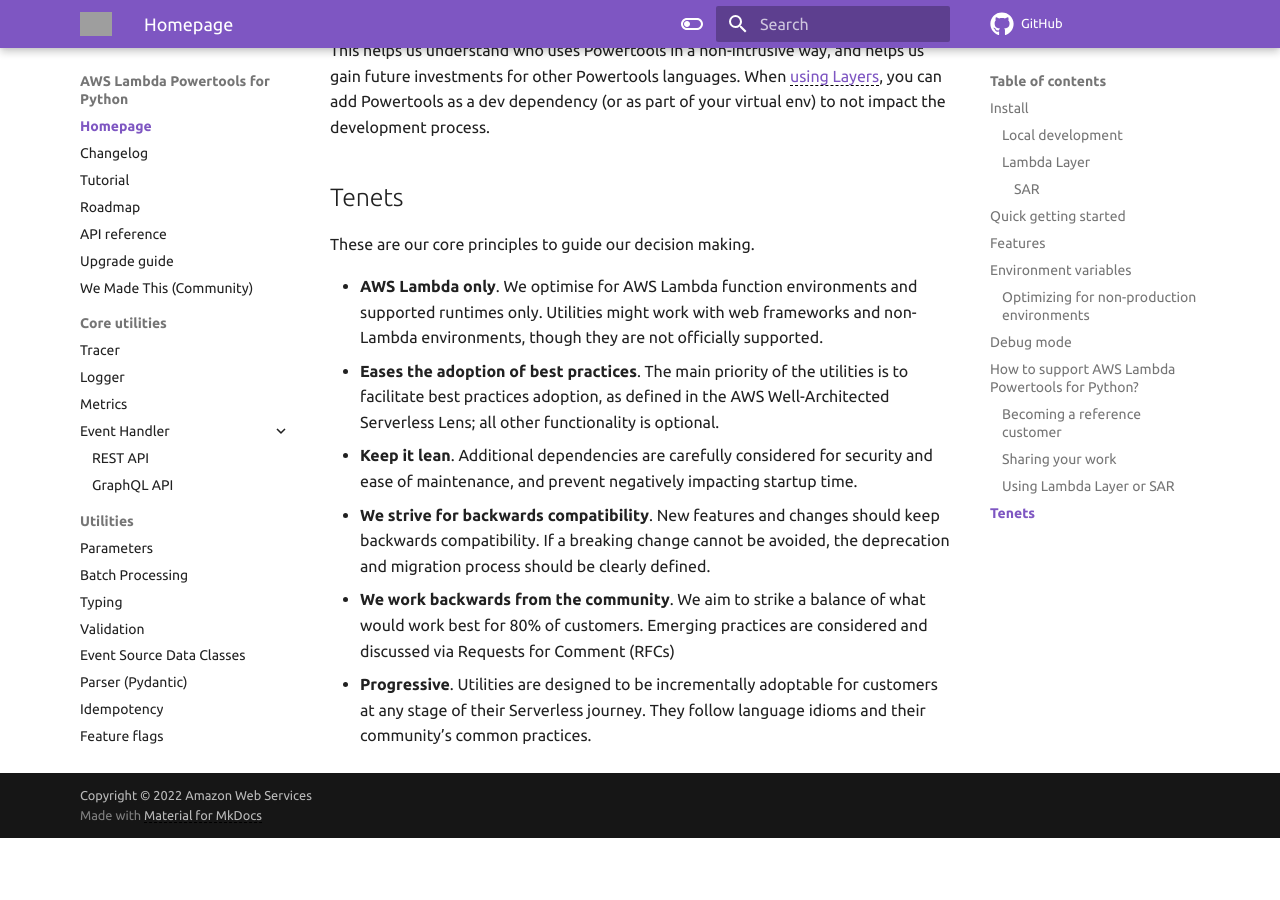
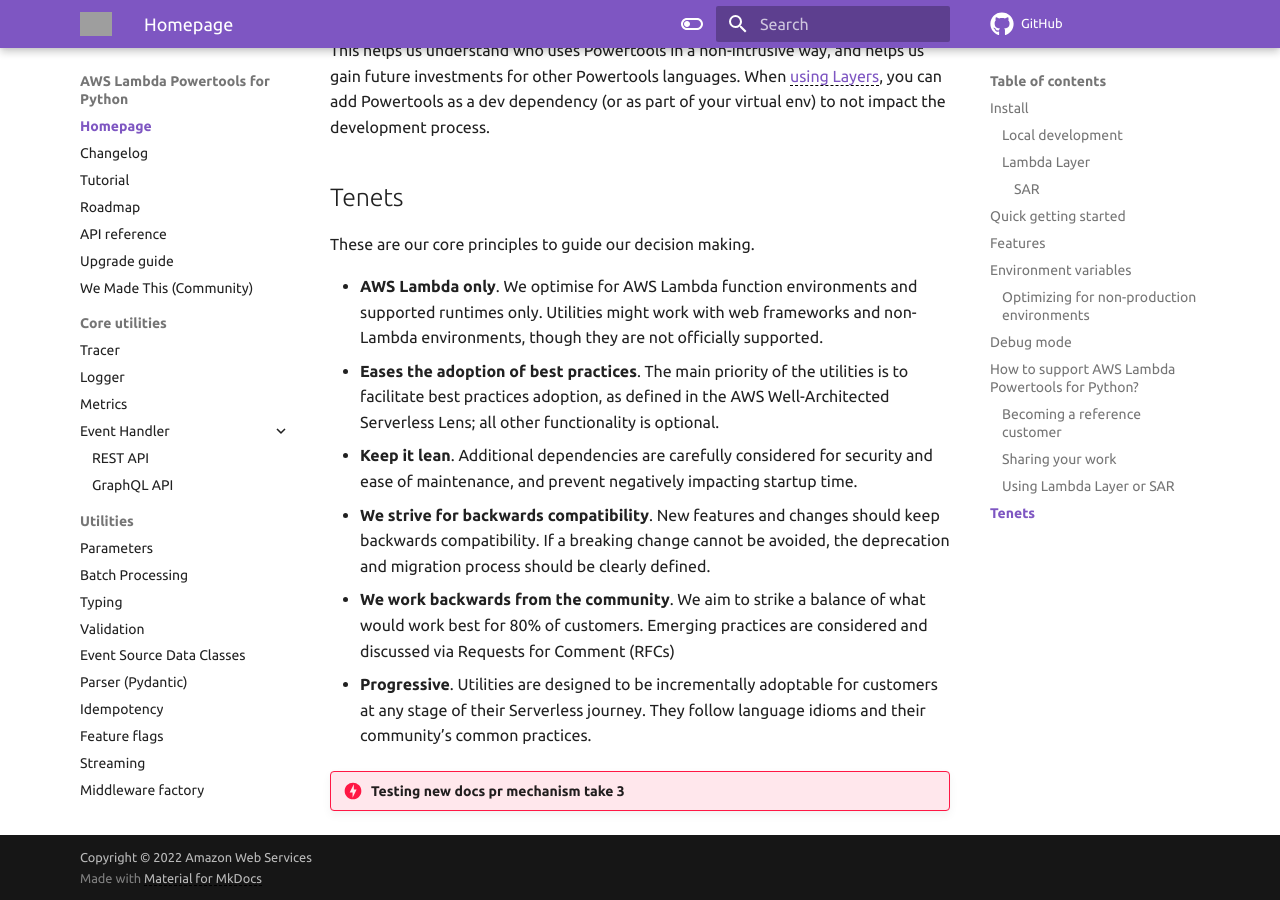
Before and after one commit to heitorlessa/aws-lambda-powertools-test, an MkDocs documentation site: the page built from docs/index.md, in a window 1280 px wide and 900 px high, scrolled down 8229 px. Built offline with MkDocs 1.6.1 and Material for MkDocs 9.7.7, drawn with Linux system fonts in a browser that asks for light colours; emoji names are drawn with the system emoji font; a script that is not in the unit is left out; comment, search, counter and statistics services are not loaded; the version menu is left out; before the commit the page ends 9067 px from its top, so only the background shows below that; grey boxes are pictures that could not be loaded.

Commit message:
chore(ci): docs rebuild

```diff
--- a/docs/index.md
+++ b/docs/index.md
@@ -774,3 +774,4 @@
 * **We strive for backwards compatibility**. New features and changes should keep backwards compatibility. If a breaking change cannot be avoided, the deprecation and migration process should be clearly defined.
 * **We work backwards from the community**. We aim to strike a balance of what would work best for 80% of customers. Emerging practices are considered and discussed via Requests for Comment (RFCs)
 * **Progressive**. Utilities are designed to be incrementally adoptable for customers at any stage of their Serverless journey. They follow language idioms and their community’s common practices.
+!!! danger "Testing new docs pr mechanism take 3"
```
